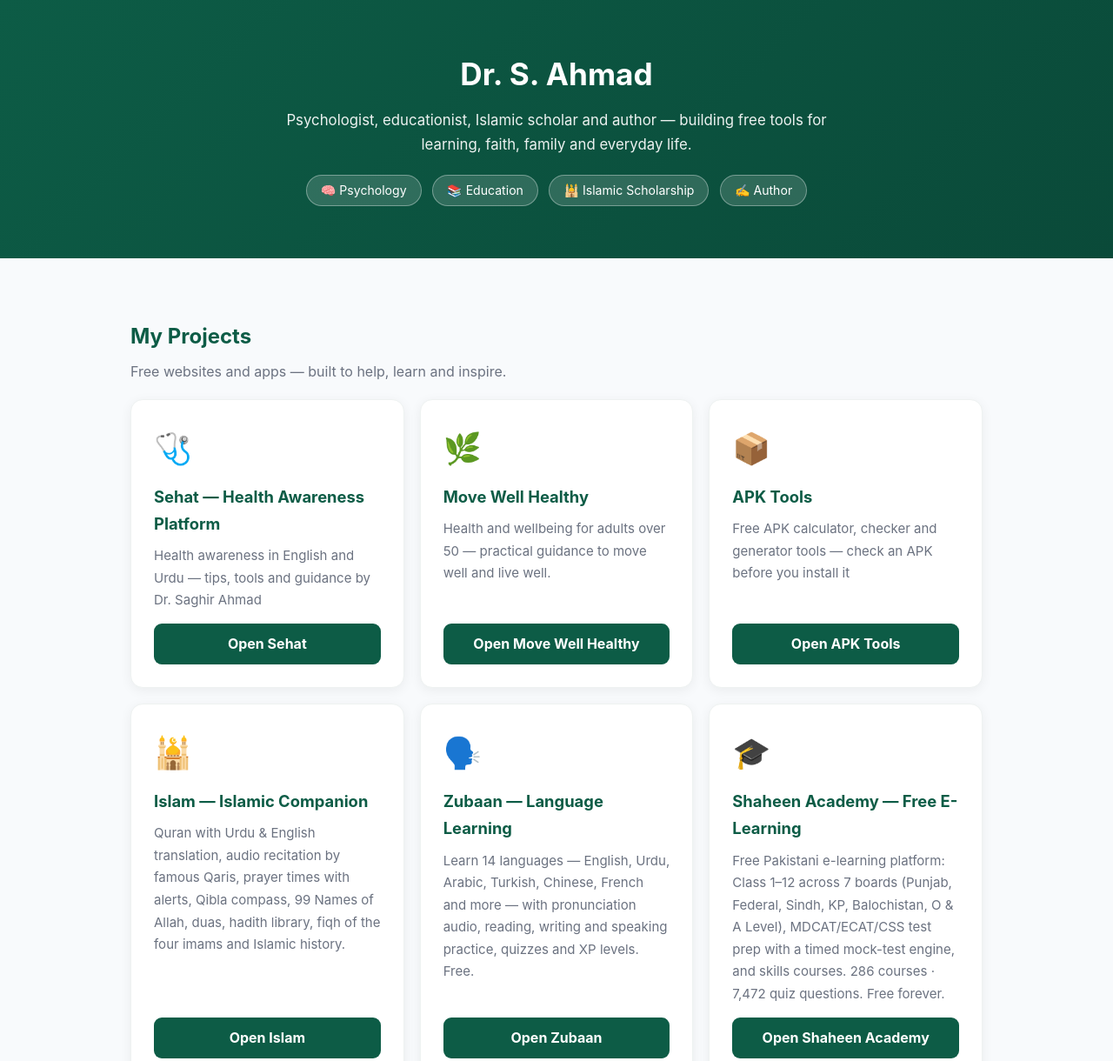
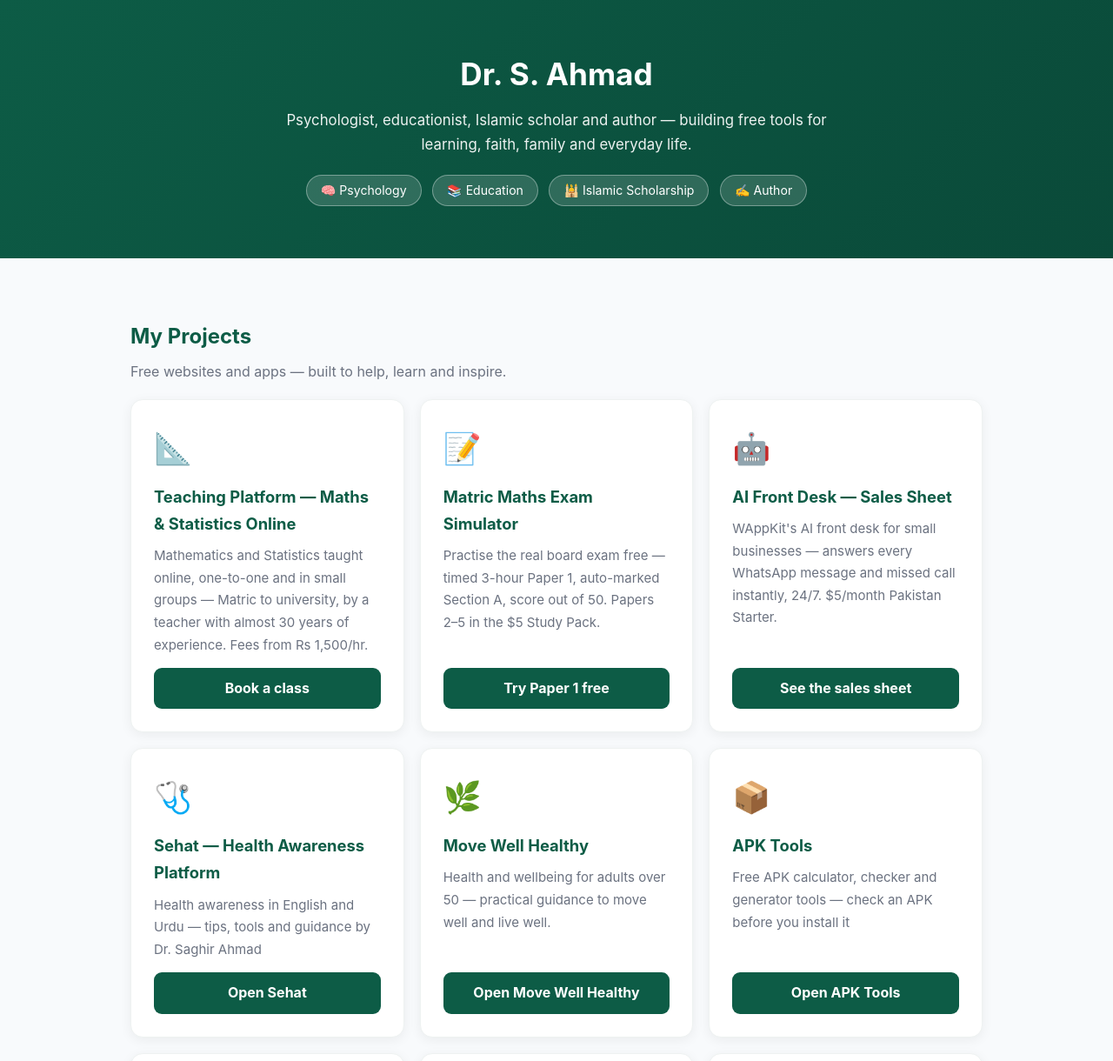
Before and after one commit to DrSAhmad/DrSAhmad.github.io, a plain HTML site: page index.html in a window 1280 px wide. Shown: the top 1220 px of the page at 87% size. Drawn offline with Linux system fonts and the light colour scheme.

Commit message:
Add Teaching Platform, Exam Simulator and AI Front Desk links to homepage

```diff
--- a/index.html
+++ b/index.html
@@ -60,10 +60,34 @@
   <p class="lead">Free websites and apps — built to help, learn and inspire.</p>
   <div class="grid">
     <div class="card">
+      <div class="ic">📐</div>
+      <h3>Teaching Platform — Maths &amp; Statistics Online</h3>
+      <p>Mathematics and Statistics taught online, one-to-one and in small groups — Matric to university, by a teacher with almost 30 years of experience. Fees from Rs 1,500/hr.</p>
+      <a class="btn" href="https://drsahmad.github.io/teaching-platform.html">Book a class</a>
+    </div>
+    <div class="card">
+      <div class="ic">📝</div>
+      <h3>Matric Maths Exam Simulator</h3>
+      <p>Practise the real board exam free — timed 3-hour Paper 1, auto-marked Section A, score out of 50. Papers 2–5 in the $5 Study Pack.</p>
+      <a class="btn" href="https://drsahmad.github.io/matric-maths-exam-simulator.html">Try Paper 1 free</a>
+    </div>
+    <div class="card">
+      <div class="ic">🤖</div>
+      <h3>AI Front Desk — Sales Sheet</h3>
+      <p>WAppKit&#39;s AI front desk for small businesses — answers every WhatsApp message and missed call instantly, 24/7. $5/month Pakistan Starter.</p>
+      <a class="btn" href="https://drsahmad.github.io/ai-front-desk-sales-sheet.pdf">See the sales sheet</a>
+    </div>
+    <div class="card">
       <div class="ic">🩺</div>
       <h3>Sehat — Health Awareness Platform</h3>
       <p>Health awareness in English and Urdu — tips, tools and guidance by Dr. Saghir Ahmad</p>
-      <a class="btn" href="https://drsahmad.github.io/sehat/">Open Sehat</a> </div> <div class="card"> <div class="ic">🌿</div> <h3>Move Well Healthy</h3> <p>Health and wellbeing for adults over 50 — practical guidance to move well and live well.</p> <a class="btn" href="https://movewellhealthy.liveblog365.com/">Open Move Well Healthy</a>
+      <a class="btn" href="https://drsahmad.github.io/sehat/">Open Sehat</a>
+    </div>
+    <div class="card">
+      <div class="ic">🌿</div>
+      <h3>Move Well Healthy</h3>
+      <p>Health and wellbeing for adults over 50 — practical guidance to move well and live well.</p>
+      <a class="btn" href="https://movewellhealthy.liveblog365.com/">Open Move Well Healthy</a>
     </div>
         <div class="card">
                 <div class="ic">📦</div>
```
